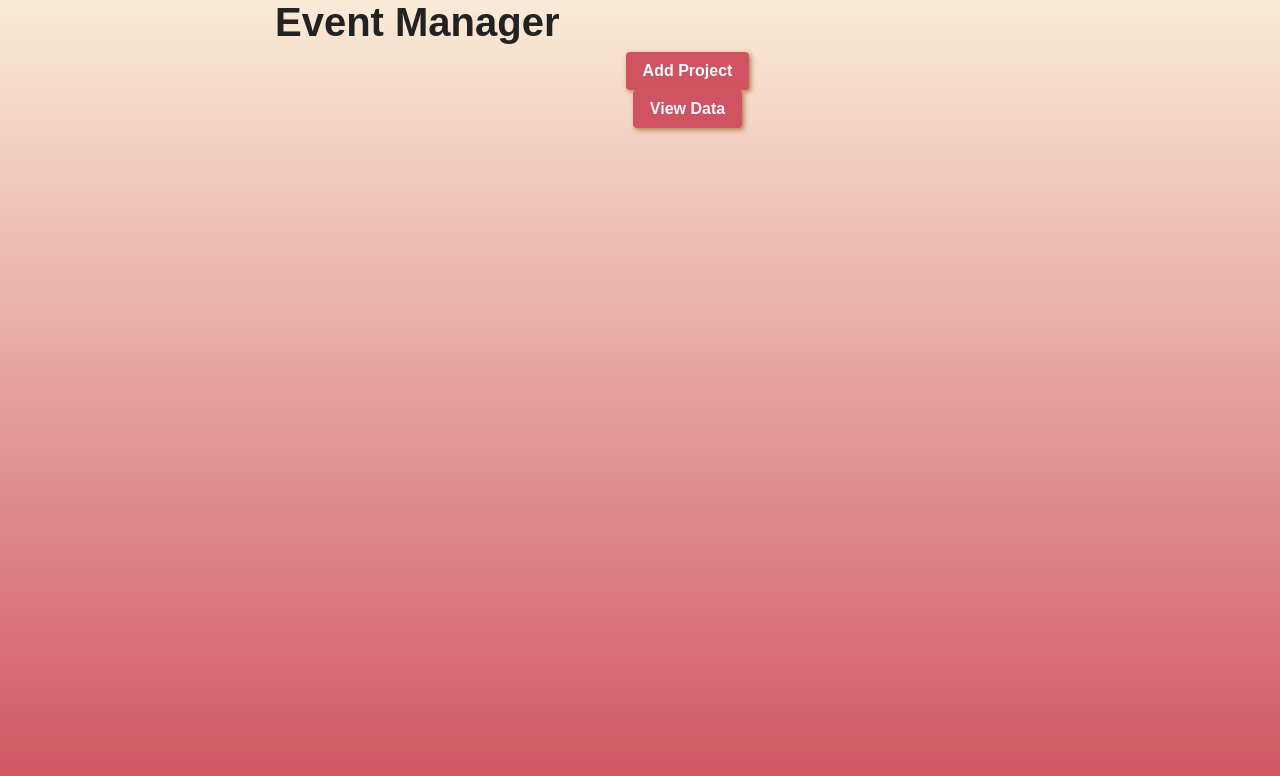
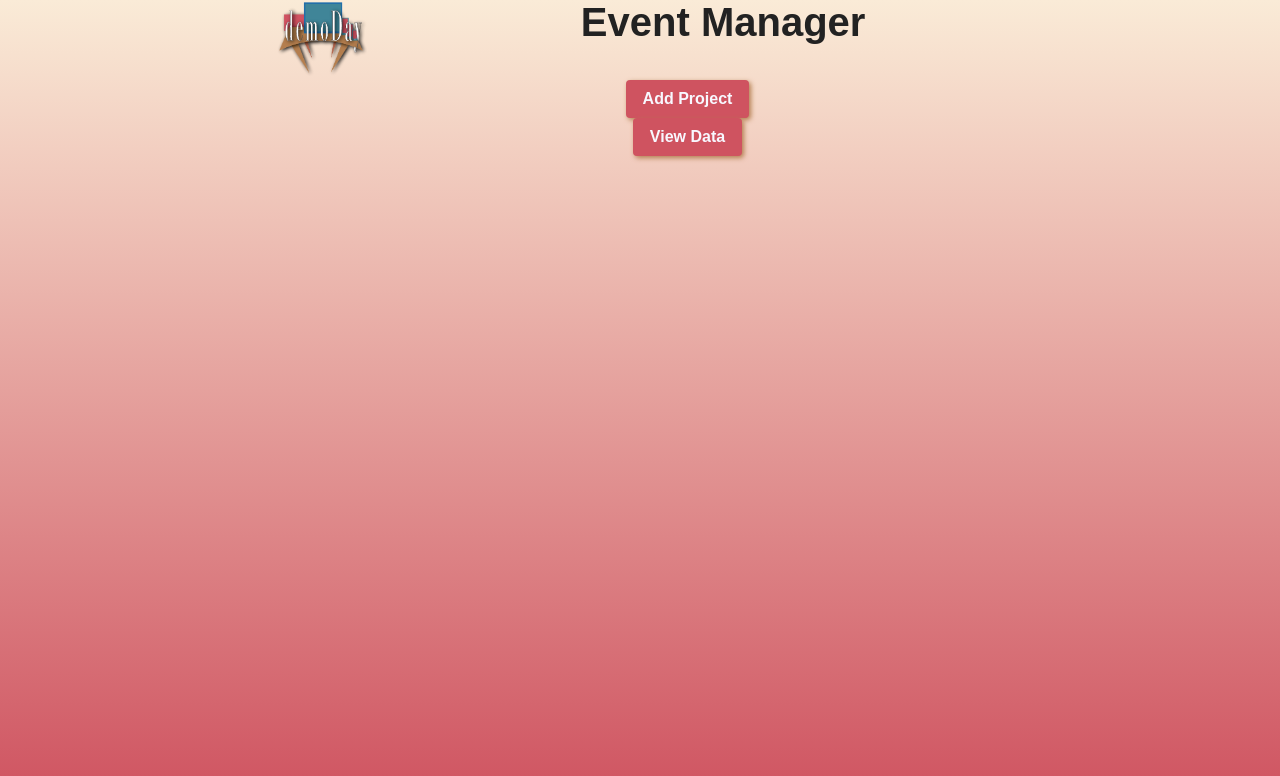
Before and after one commit to Ryan-T-Case/demoDay, a React (Create React App) app in the folder client/: page /manage-event in a window 1280 px wide. Shown: the top 776 px of the page. Built offline with nearby package versions, Linux system fonts and the light colour scheme; a web font is replaced by a local one.

Commit message:
Fixed a few bugs post merge

```diff
--- a/client/src/pages/AdminManage/index.js
+++ b/client/src/pages/AdminManage/index.js
@@ -1,10 +1,14 @@
 import React from "react";
+import "./style.css";
 
 function AdminManage() {
     return (
       <div>
-          <div className="row">
-            <div className="col-12">
+          <div className="row text-center">
+            <div className="col-1">
+              <a href="/"><img className="welcomeImg" src="./images/demoDayBeer.png" alt="Demo Day Logo" className="home-button"></img></a>
+            </div>
+            <div className="col-11">
                 <h1>Event Manager</h1>
             </div>
           </div>
--- /dev/null
+++ b/client/src/pages/AdminManage/style.css
@@ -0,0 +1,3 @@
+.home-button {
+    height: 5em;
+}
--- a/client/src/pages/ViewEvent/index.js
+++ b/client/src/pages/ViewEvent/index.js
@@ -54,7 +54,7 @@ class ViewEvent extends Component {
 
 
   loadProjects = () => {
-    API.getProjects()
+    API.getAllProjects()
       .then(res =>
         this.setState({
           projects: res.data
```
Also changed, not shown: 2 other files (tests, documents, lock files or other folders).
